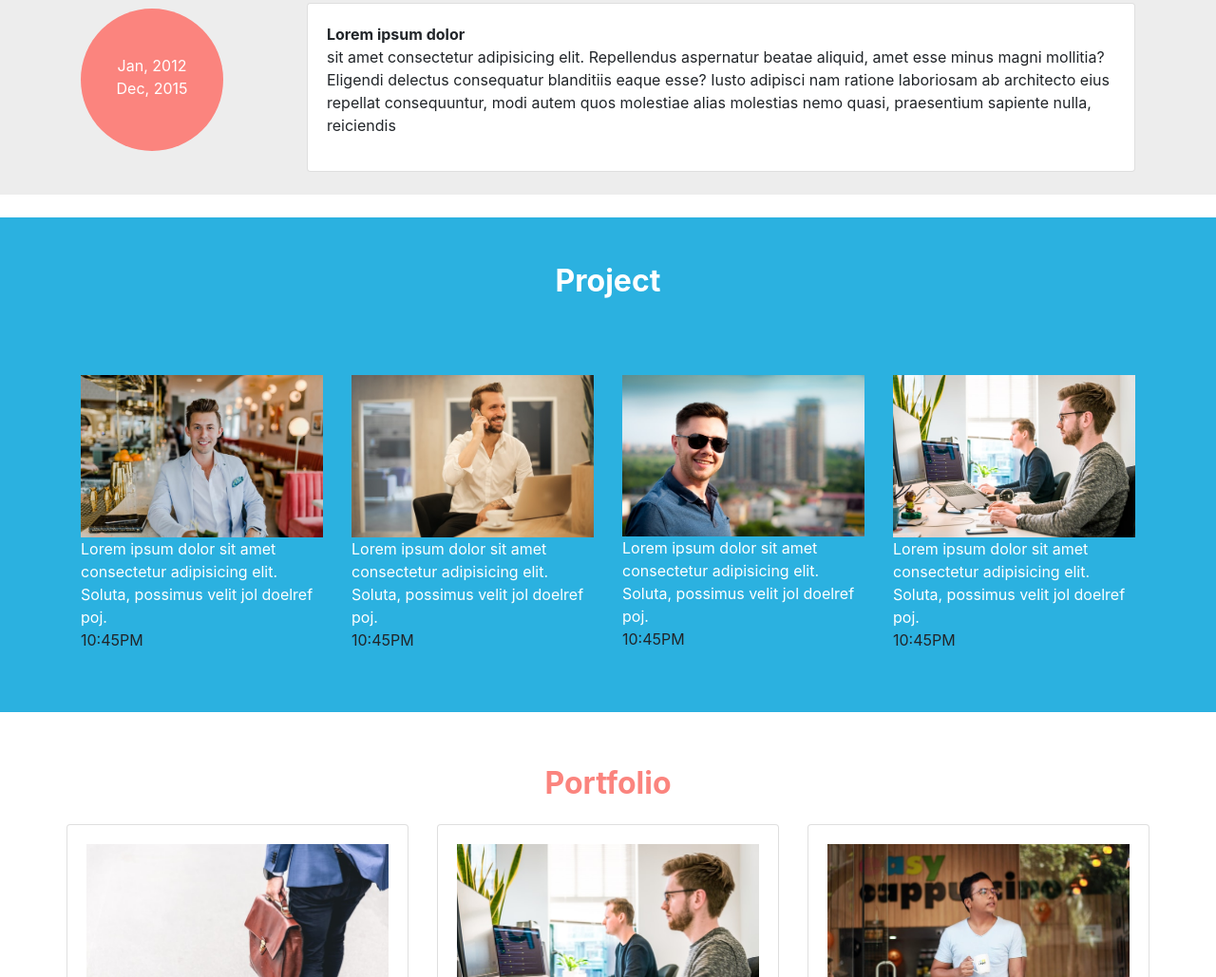
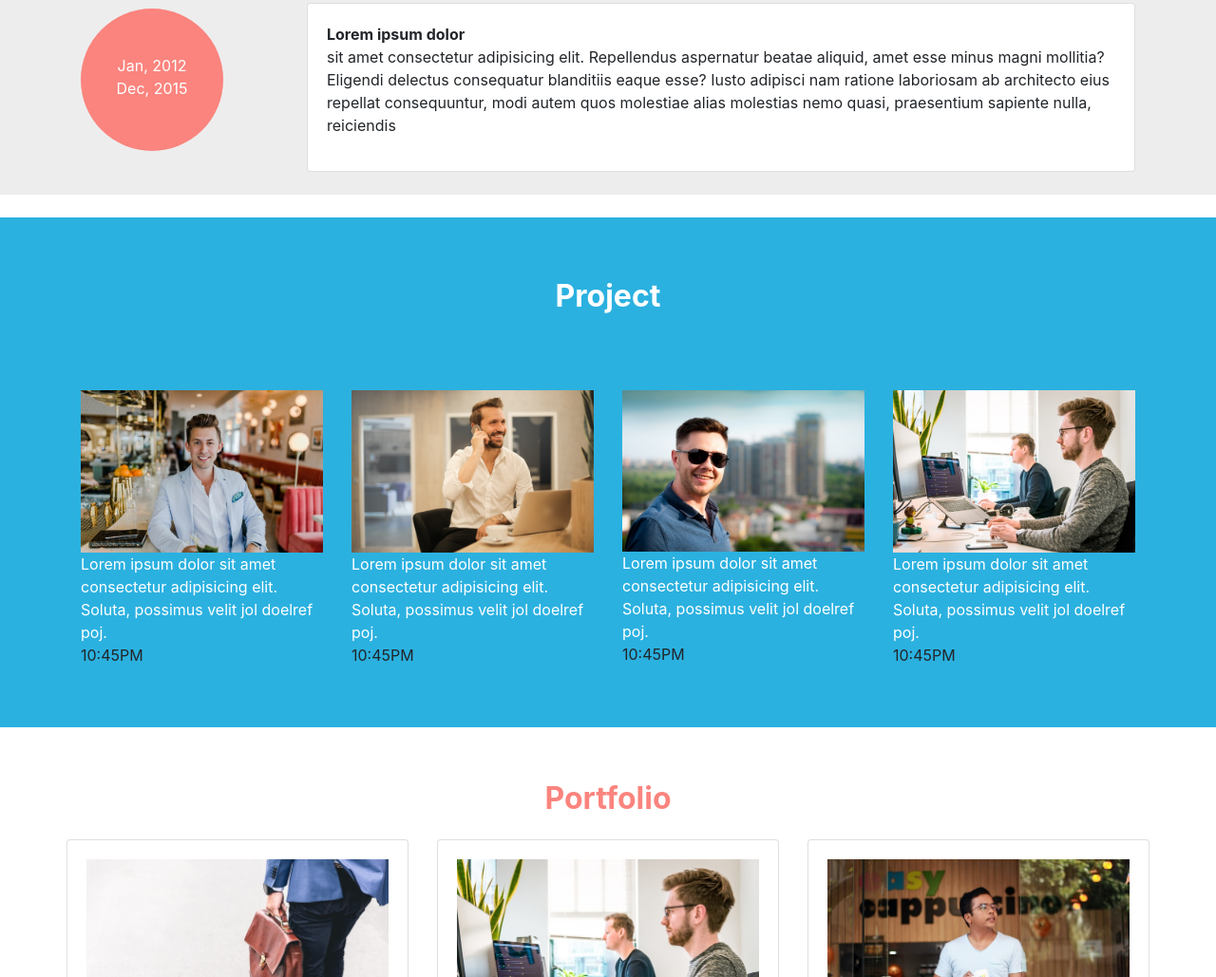
Before and after one commit to emselimahmed/emselimahmed.github.io, a plain HTML site: page index.html in a window 1280 px wide. Shown: the part 1847-2876 px from the top of the page at 95% size. Drawn offline with nearby package versions, Linux system fonts and the light colour scheme.

Commit message:
project
just some padding

```diff
--- a/index.html
+++ b/index.html
@@ -158,7 +158,7 @@
 
 
   <!-- This is project section -->
-  <div class="project-container" id="project">
+  <div class="project-container pt-3" id="project">
     <div class="container">
       <div class="row">
         <div class="col py-5">
```
